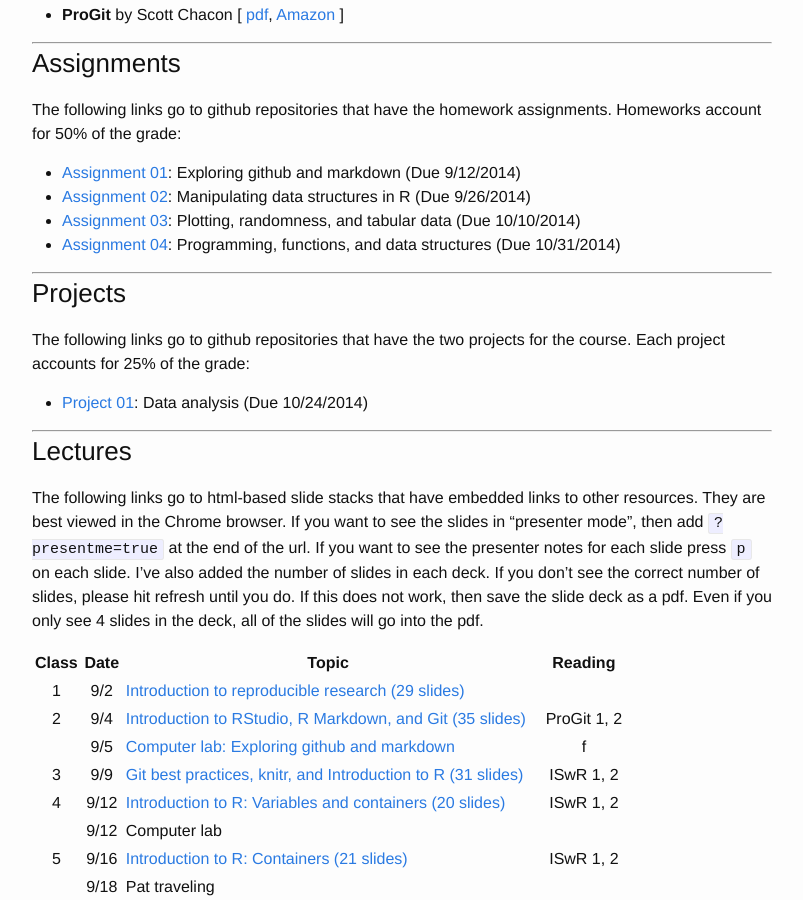
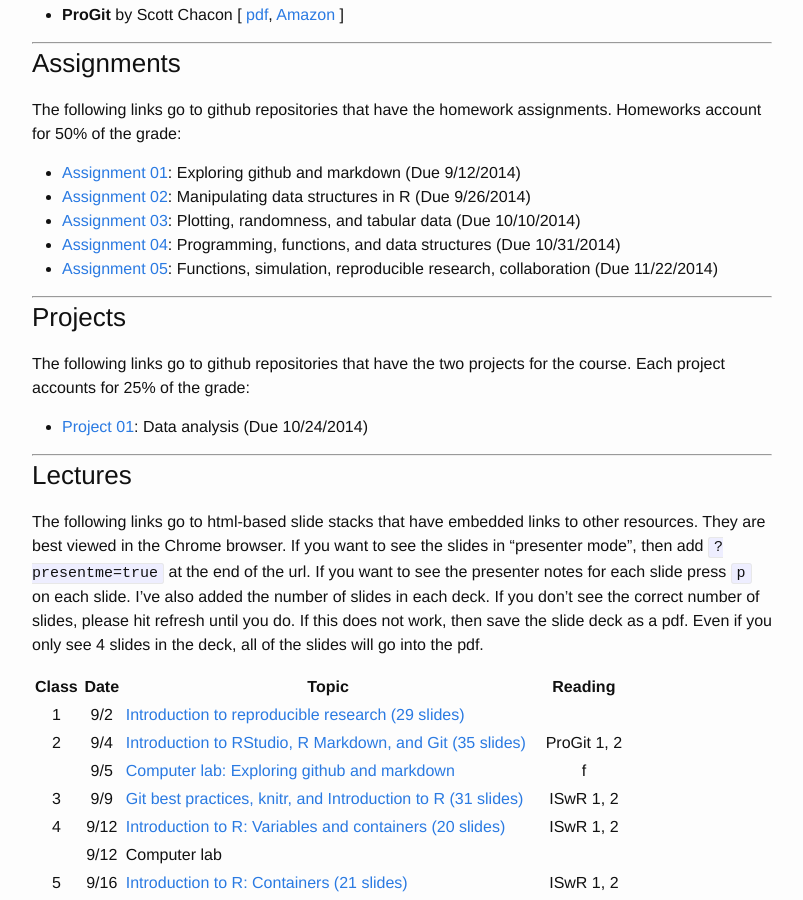
Before and after one commit to microbialinformatics/microbialinformatics.github.io, a Jekyll site: the page built from index.md, in a window 1280 px wide and 900 px high, scrolled down 1641 px. Shown: the whole window, without its empty margins (238-1041 px from the left). Built offline with Jekyll 4.4.1, drawn with Linux system fonts in a browser that asks for light colours.

Commit message:
Add link to Assignment05

```diff
--- a/index.md
+++ b/index.md
@@ -36,6 +36,7 @@ The following links go to github repositories that have the homework assignments
 * [Assignment 02](https://github.com/microbialinformatics/assignment02): Manipulating data structures in R (Due 9/26/2014)
 * [Assignment 03](https://github.com/microbialinformatics/assignment03): Plotting, randomness, and tabular data (Due 10/10/2014)
 * [Assignment 04](https://github.com/microbialinformatics/assignment04): Programming, functions, and data structures (Due 10/31/2014)
+* [Assignment 05](https://github.com/microbialinformatics/assignment05): Functions, simulation, reproducible research, collaboration (Due 11/22/2014)
 
 
 ----
```
